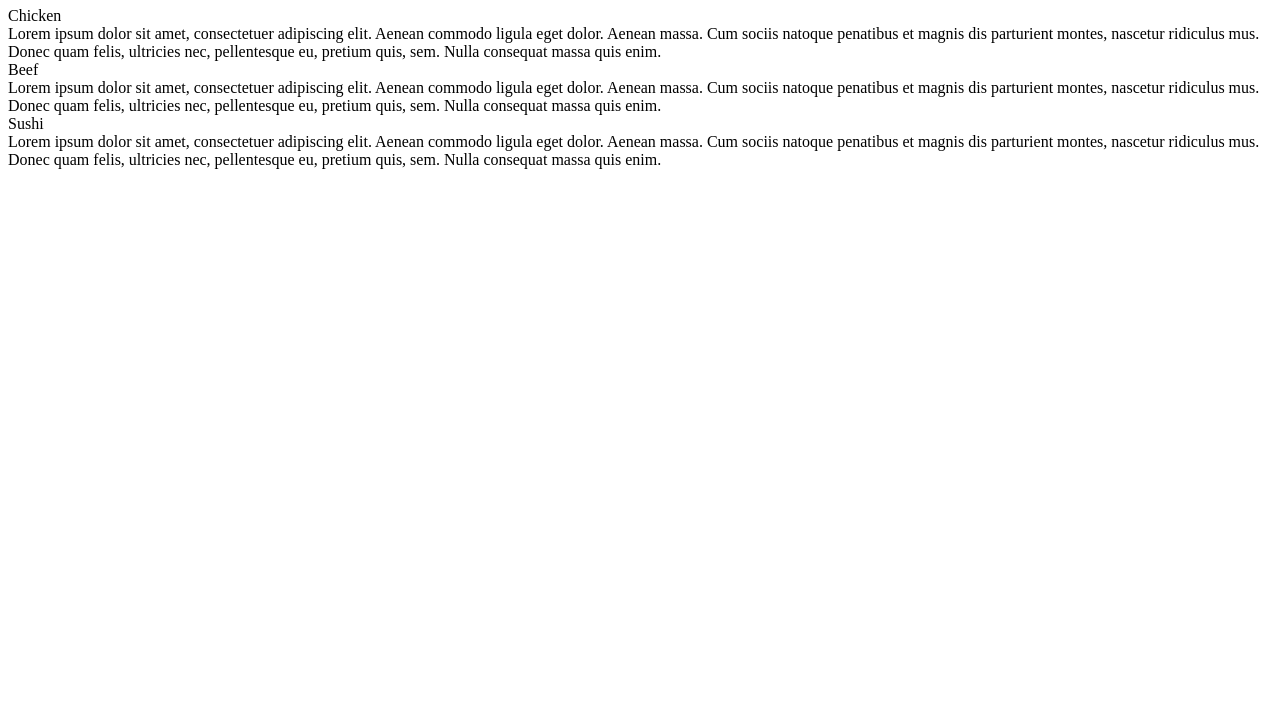
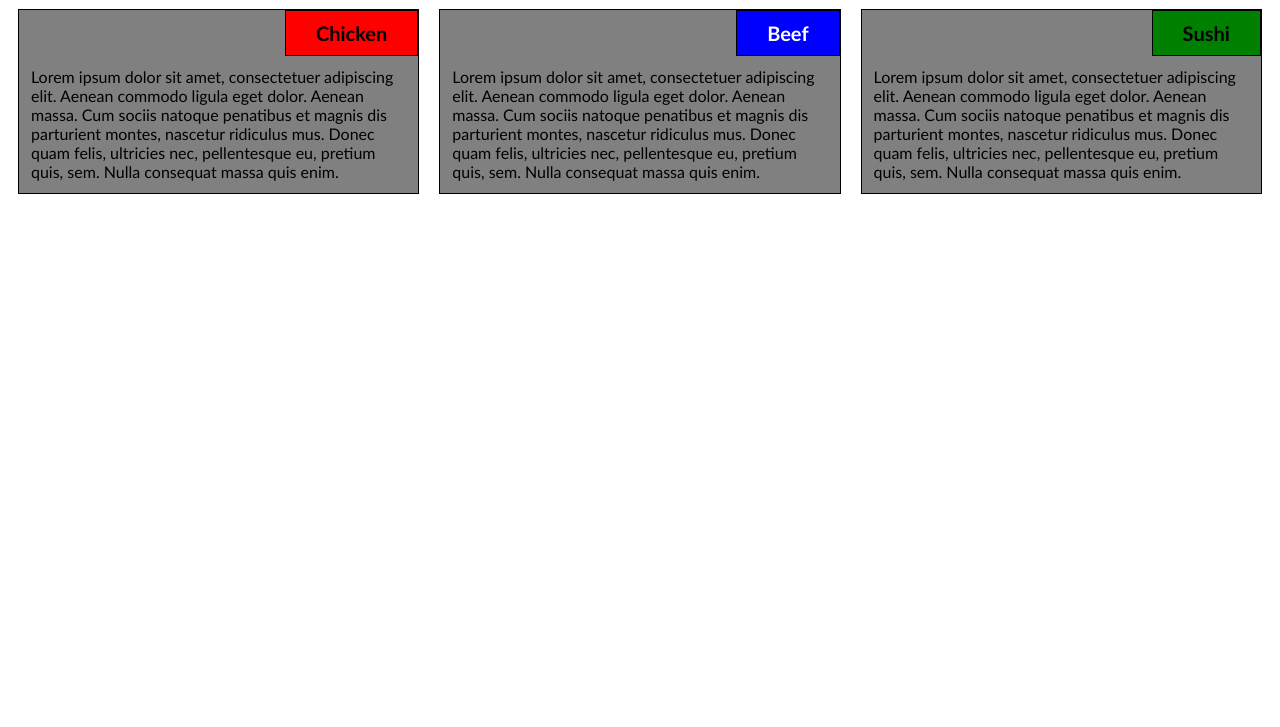
Before and after one commit to Chase35X/Coursera-HTML-CSS-JS, a plain HTML site: page site/module2-solution/index.html in a window 1280 px wide. Shown: the part 73-800 px from the top of the page. Drawn offline with Linux system fonts and the light colour scheme; the site is published under a folder, as on GitHub Pages, so addresses that start at the root find nothing.

Commit message:
changes to CSS link to HTML

```diff
--- a/site/module2-solution/index.html
+++ b/site/module2-solution/index.html
@@ -3,7 +3,7 @@
     <head>
         <meta charset="utf-8">
         <title>Module 2!</title>
-        <link rel="stylesheet" href="/site/module2-solution/css/styles.css">
+        <link rel="stylesheet" href="css/styles.css">
         <meta name="viewport" content="width=device-width, initial-scale=1">
     </head>
 
```
